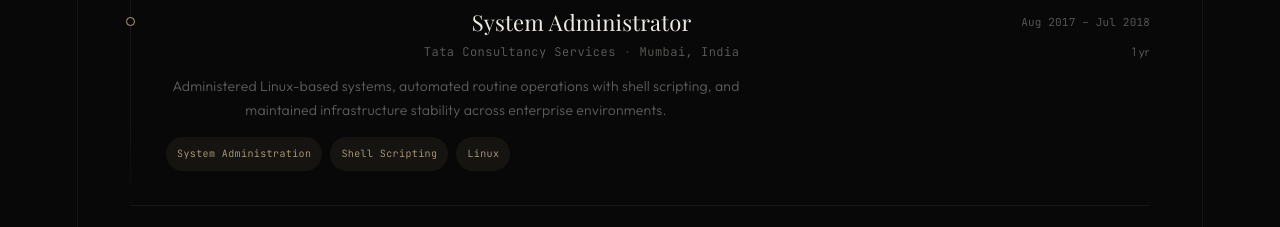
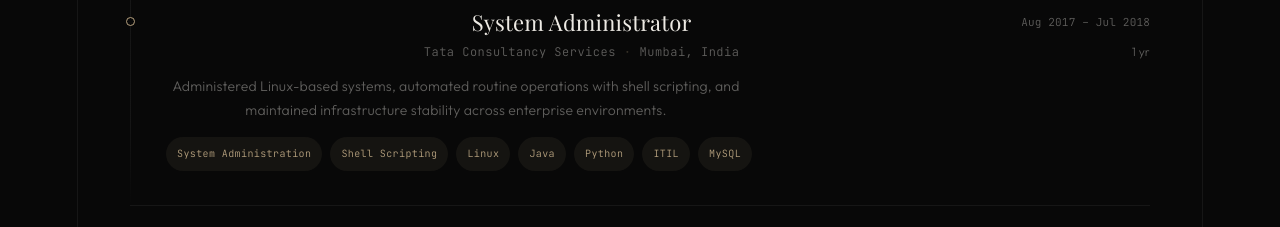
Before and after one commit to Abhishek-MH55/abhishek-portfolio, a React (Vite) app: page / in a window 1280 px wide. Shown: the part 1900-2127 px from the top of the page. Built offline with nearby package versions, Linux system fonts and the light colour scheme; a web font is replaced by a local one.

Commit message:
Updated Skills for System Adminstration

```diff
--- a/src/App.jsx
+++ b/src/App.jsx
@@ -6,7 +6,7 @@ const EXPERIENCE = [
   { id:"01", role:"Integration Specialist", company:"Tata Consultancy Services", period:"Jul 2023 – Present", duration:"2 yrs 10 mos", location:"Paris, France", tags:["webMethods 10.x","AWS Solutions Architect","API Gateway","OpenAPI","REST","SOAP","webMethods.io","Datadog"], desc:"Leading integration architecture for enterprise clients in Europe. Designing end-to-end middleware solutions using webMethods 10.x, API Gateway, AWS, and OpenAPI standards. Implementing observability pipelines with Datadog across manufacturing and utility sectors." },
   { id:"02", role:"Integration Developer", company:"Tata Consultancy Services", period:"Aug 2019 – Jul 2023", duration:"4 yrs", location:"Mumbai, India", tags:["webMethods","Splunk","B2B Integration","EAI","SOA","Flow Services","Kafka","Solace"], desc:"Developed and maintained complex B2B and EAI integration solutions. Built Flow Services and SOAP/REST web services, handled migration projects across IBM and SAG components, and monitored system health using Splunk. Worked with event-driven messaging using Kafka and Solace." },
   { id:"03", role:"AWS Engineer", company:"Tata Consultancy Services", period:"Aug 2018 – Jul 2019", duration:"1 yr", location:"Mumbai, India", tags:["AWS","webMethods","Cloud Infrastructure","DevOps"], desc:"Managed AWS infrastructure and cloud environments supporting integration workloads. Deployed and maintained webMethods components on AWS, ensuring high availability and performance." },
-  { id:"04", role:"System Administrator", company:"Tata Consultancy Services", period:"Aug 2017 – Jul 2018", duration:"1 yr", location:"Mumbai, India", tags:["System Administration","Shell Scripting","Linux"], desc:"Administered Linux-based systems, automated routine operations with shell scripting, and maintained infrastructure stability across enterprise environments." },
+  { id:"04", role:"System Administrator", company:"Tata Consultancy Services", period:"Aug 2017 – Jul 2018", duration:"1 yr", location:"Mumbai, India", tags:["System Administration","Shell Scripting","Linux", "Java", "Python","ITIL","MySQL"], desc:"Administered Linux-based systems, automated routine operations with shell scripting, and maintained infrastructure stability across enterprise environments." },
 ];
 
 const SKILLS = [
```
